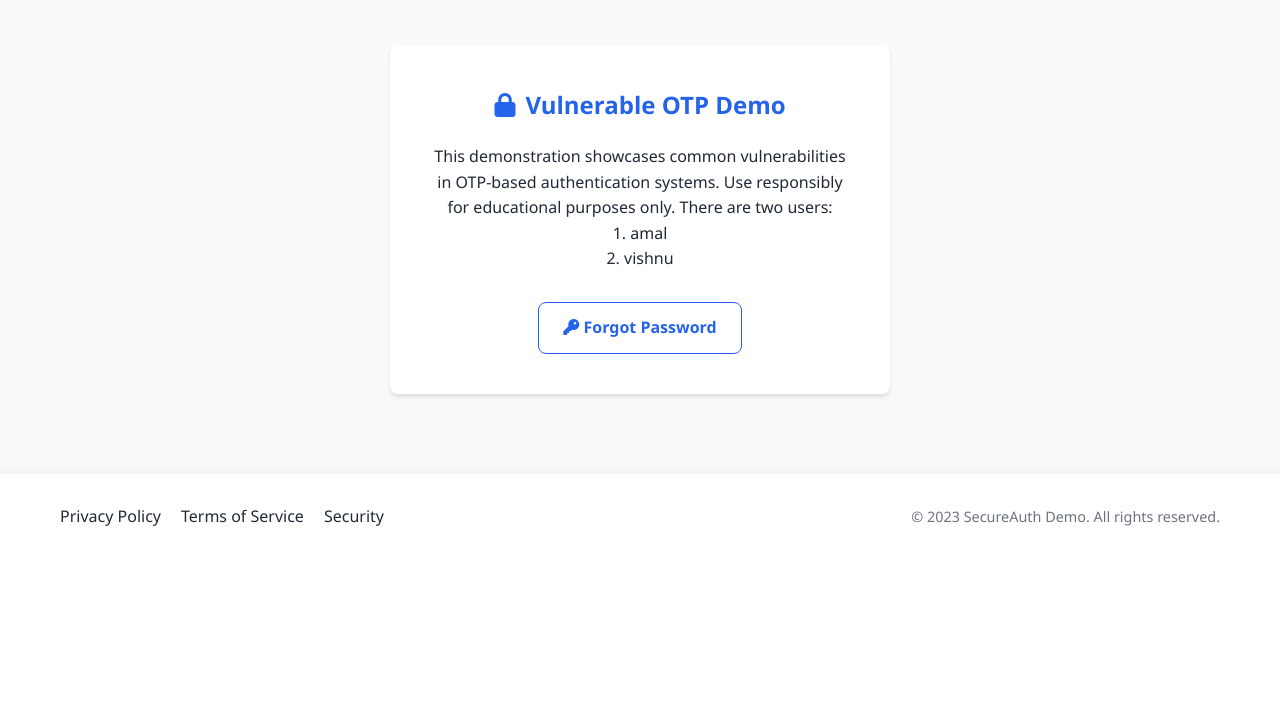
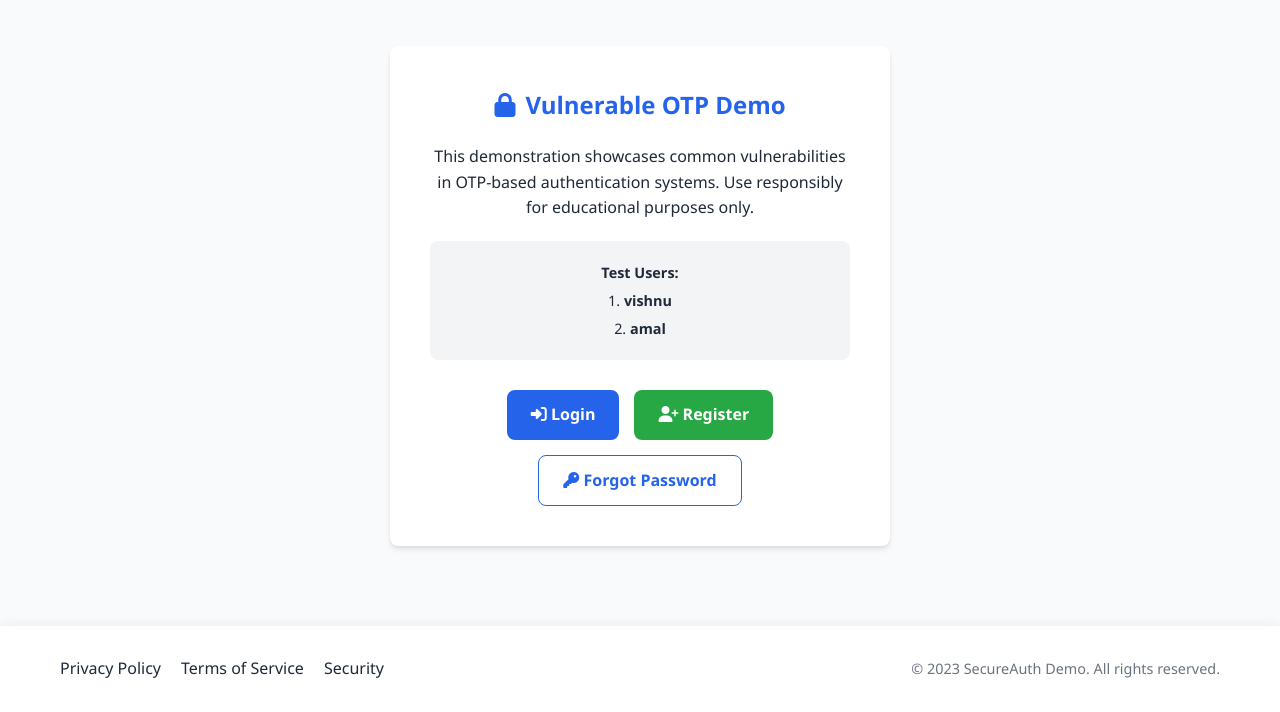
Before and after one commit to appuachu/response-manupulation-lab, a Flask app: page / in a window 1280 px wide. Shown: the part 373-1085 px from the top of the page. Before the commit the page ends 899 px from the top, so only its background shows below. Run offline with Flask 3, Linux system fonts and the light colour scheme.

Commit message:
Update index3.html

```diff
--- a/templates/index3.html
+++ b/templates/index3.html
@@ -100,6 +100,30 @@
             color: var(--text-color);
         }
 
+        .alert {
+            padding: 15px;
+            border-radius: var(--border-radius);
+            margin-bottom: 20px;
+            display: flex;
+            align-items: center;
+            gap: 10px;
+            max-width: 500px;
+            margin-left: auto;
+            margin-right: auto;
+        }
+
+        .alert.success {
+            background-color: #f0fdf4;
+            color: var(--success-color);
+            border-left: 4px solid var(--success-color);
+        }
+
+        .alert.error {
+            background-color: #fef2f2;
+            color: var(--danger-color);
+            border-left: 4px solid var(--danger-color);
+        }
+
         .card {
             background-color: var(--white);
             border-radius: var(--border-radius);
@@ -146,6 +170,26 @@
         .btn-outline:hover {
             background-color: var(--primary-color);
             color: var(--white);
+        }
+
+        .btn-group {
+            display: flex;
+            gap: 15px;
+            justify-content: center;
+            margin-top: 30px;
+            flex-wrap: wrap;
+        }
+
+        .user-info {
+            margin-top: 20px;
+            padding: 15px;
+            background-color: #f3f4f6;
+            border-radius: var(--border-radius);
+        }
+
+        .user-info p {
+            margin: 5px 0;
+            font-size: 0.9rem;
         }
 
         footer {
@@ -226,6 +270,19 @@
     </header>
 
     <main>
+        {% with messages = get_flashed_messages(with_categories=true) %}
+            {% if messages %}
+                {% for category, message in messages %}
+                    <div style="padding: 10px 20px;">
+                        <div class="alert {{ category }}">
+                            <i class="fas {% if category == 'error' %}fa-exclamation-circle{% else %}fa-check-circle{% endif %}"></i>
+                            {{ message }}
+                        </div>
+                    </div>
+                {% endfor %}
+            {% endif %}
+        {% endwith %}
+
         <section class="hero">
             <div class="container">
                 <h1>Authentication Security Testing Platform</h1>
@@ -237,8 +294,21 @@
             <div class="container">
                 <div class="card">
                     <h2><i class="fas fa-lock"></i> Vulnerable OTP Demo</h2>
-                    <p>This demonstration showcases common vulnerabilities in OTP-based authentication systems. Use responsibly for educational purposes only. There are two users:<br>1. amal<br>2. vishnu</p>
-                    <div style="margin-top: 30px;">
+                    <p>This demonstration showcases common vulnerabilities in OTP-based authentication systems. Use responsibly for educational purposes only.</p>
+
+                    <div class="user-info">
+                        <p><strong>Test Users:</strong></p>
+                        <p>1. <strong>vishnu</strong></p>
+                        <p>2. <strong>amal</strong></p>
+                    </div>
+
+                    <div class="btn-group">
+                        <a href="/login" class="btn">
+                            <i class="fas fa-sign-in-alt"></i> Login
+                        </a>
+                        <a href="/register" class="btn" style="background-color: #28a745;">
+                            <i class="fas fa-user-plus"></i> Register
+                        </a>
                         <a href="/forget" class="btn btn-outline">
                             <i class="fas fa-key"></i> Forgot Password
                         </a>
@@ -263,4 +333,4 @@
         </div>
     </footer>
 </body>
-</html>
+    </html>
```
